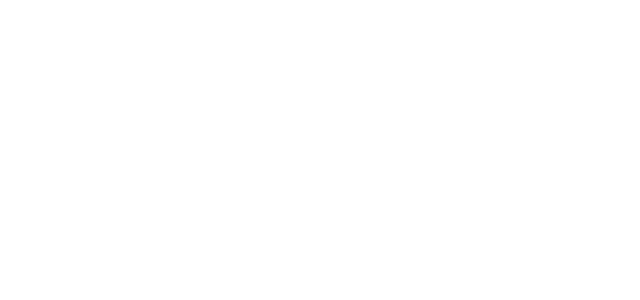
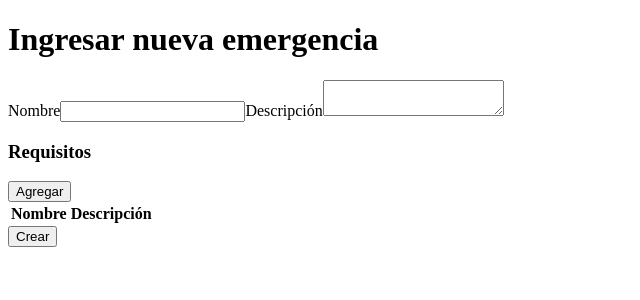
Before and after one commit to Truncus12/TBD_LAB_FRONTEND_GRUPO_8, a Vue app: page /coordinador/crear-emergencia in a window 1280 px wide. Before the commit this address had no page. Shown: the top 300 px of the page, without its empty margins (0-640 px from the left). Built offline with nearby package versions, Linux system fonts and the light colour scheme.

Commit message:
Agregada vista de coordinador inicial

```diff
--- a/src/router/router.js
+++ b/src/router/router.js
@@ -2,7 +2,8 @@ import { createRouter, createWebHistory } from 'vue-router';
 
 import LoginVolunteerView from '../views/LoginVolunteerView.vue';
 import MainVolunteerView from '../views/MainVolunteerView.vue';
-import MainOrganizerView from '../views/MainOrganizerView.vue';
+import MainCoordinerView from '../views/MainCoordinerView.vue';
+import EmergencyCreateView from '../views/EmergencyCreateView.vue';
 
 const routes = [
     {
@@ -16,9 +17,14 @@ const routes = [
         component: MainVolunteerView,
     },
     {
-        path: '/organizador',
-        name: 'MainOrganizerView',
-        component: MainOrganizerView,
+        path: '/coordinador',
+        name: 'MainCoordinerView',
+        component: MainCoordinerView,
+    },
+    {
+        path: '/coordinador/crear-emergencia',
+        name: 'EmergencyCreateView',
+        component: EmergencyCreateView,
     }
 ];
 
--- /dev/null
+++ b/src/views/EmergencyCreateView.vue
@@ -0,0 +1,72 @@
+<template>
+    <main>
+        <h1>Ingresar nueva emergencia</h1>
+        <form @submit.prevent="crearEmergencia">
+            <label>
+                <span>Nombre</span>
+                <input type="text" v-model="nombre" required>
+            </label>
+            <label>
+                <span>Descripción</span>
+                <textarea v-model="descripcion" required></textarea>
+            </label>
+
+            <div>
+                <h3>Requisitos</h3>
+                <button>
+                    Agregar
+                </button>
+                <table>
+                    <thead>
+                        <tr>
+                            <th>Nombre</th>
+                            <th>Descripción</th>
+                        </tr>
+                    </thead>
+                    <tbody>
+                        <tr v-for="requisito in requisitos" v-bind:key="requisito">
+                            <td><input v-bind:value="requisito.nombre"></td>
+                            <td><input v-bind:value="requisito.descripcion"></td>
+                        </tr>
+                    </tbody>
+                </table>
+            </div>
+            <button type="submit">Crear</button>
+        </form>
+    </main>
+</template>
+
+<script>
+export default {
+    data() {
+        return {
+            nombre: null,
+            descripcion: null,
+            requisitos: []
+        };
+    },
+    methods: {
+        async crearEmergencia() {
+            const respuesta = await fetch(process.env.VUE_APP_URL_SERVER + "/api/emergencia", {
+                method: "POST",
+                credentials: "include",
+                headers: {
+                    "Content-Type": "application/json"
+                },
+                body: JSON.stringify({
+                    nombre: this.nombre,
+                    descripcion: this.descripcion,
+                    requisitos: this.requisitos
+                })
+            });
+
+            if(respuesta.ok){
+                this.$router.push("/coordinador");
+            }
+            else{
+                alert("¡Credenciales no coinciden!");
+            }
+        }
+    }
+}
+</script>
--- a/src/views/MainOrganizerView.vue
+++ b/src/views/MainCoordinerView.vue
@@ -8,24 +8,20 @@
         </nav>
 
 
-        <h4>Actividades</h4>
+        <h4>Emergencias</h4>
         <table>
             <thead>
                 <tr>
                     <th>Nombre</th>
                     <th>Descripción</th>
-                    <th>Emergencia<br>Asociada</th>
-                    <th>Ubicación</th>
                     <th>Estado</th>
                 </tr>
             </thead>
             <tbody>
-                <tr v-for="actividad in actividades" v-bind:key="actividad.id">
-                    <td>{{ actividad.nombre }}</td>
-                    <td>{{ actividad.descripcion }}</td>
-                    <td>{{ actividad.emergencia_asociada }}</td>
-                    <td>{{ actividad.ubicacion }}</td>
-                    <td>{{ actividad.estado }}</td>
+                <tr v-for="emergencia in emergencias" v-bind:key="emergencia.id">
+                    <td>{{ emergencia.nombre }}</td>
+                    <td>{{ emergencia.descripcion }}</td>
+                    <td>{{ emergencia.estado }}</td>
                 </tr>
             </tbody>
         </table>
@@ -59,25 +55,25 @@
 export default {
     data(){
         return {
-            actividades: [],
+            emergencias: [],
             uso_usuarios: []
         }
     },
     async mounted(){
         // Carga las actividades y el uso de usuarios en paralelo
         await Promise.all([
-            this.obtenerActividades(),
+            this.obtenerEmergencias(),
             this.obtenerUsoUsuarios()
         ]);
     },
     methods: {
-        async obtenerActividades(){
-            let respuesta = await fetch(process.env.VUE_APP_URL_SERVER + "/api/actividad", {
+        async obtenerEmergencias(){
+            let respuesta = await fetch(process.env.VUE_APP_URL_SERVER + "/api/emergencia", {
                 credentials: "include"
             });
 
             if(respuesta.ok){
-                this.actividades = await respuesta.json();
+                this.emergencias = await respuesta.json();
             }
         },
         async obtenerUsoUsuarios(){
```
